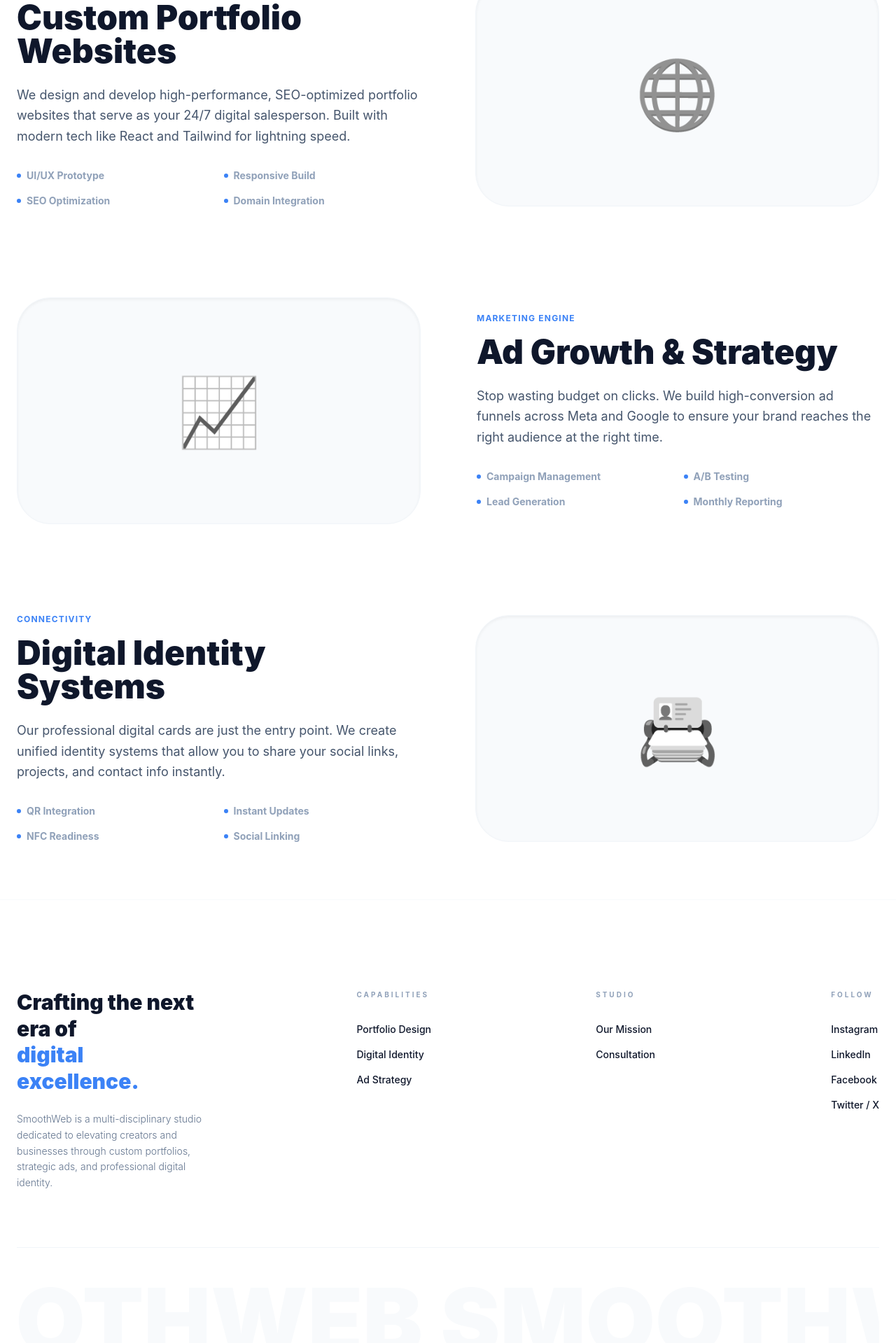
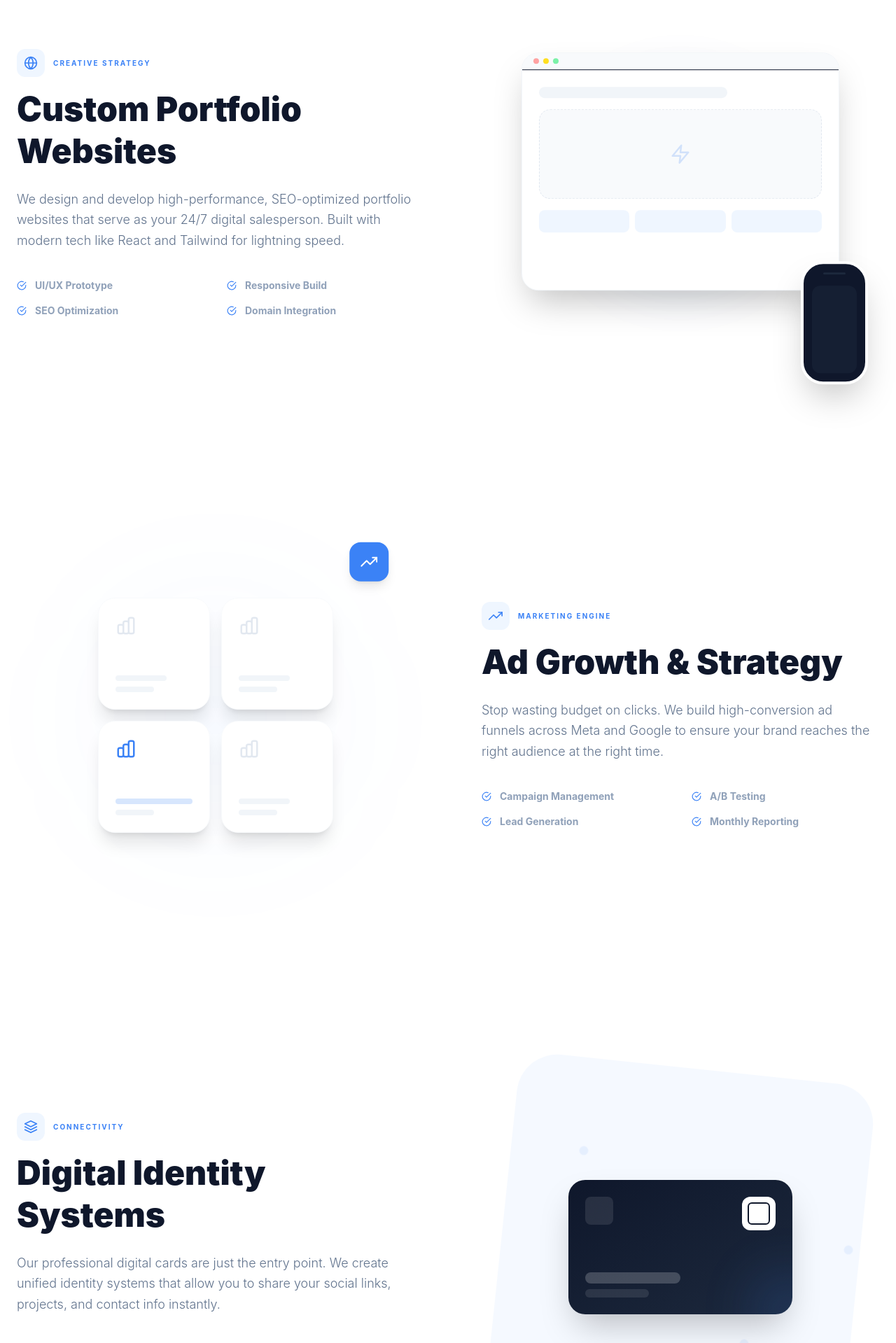
Before and after one commit to Akash6297/client-SW, a React (Vite) app: page /services in a window 1280 px wide. Shown: the part 511-2430 px from the top of the page at 70% size. Built offline with nearby package versions, Linux system fonts and the light colour scheme.

Commit message:
update service page

```diff
--- a/src/pages/Services.jsx
+++ b/src/pages/Services.jsx
@@ -1,26 +1,34 @@
 /* eslint-disable no-unused-vars */
 import React from 'react';
 import { motion } from 'framer-motion';
+import { FiGlobe, FiTrendingUp, FiLayers, FiZap, FiCheckCircle } from 'react-icons/fi';
+import { HiOutlineLightBulb, HiOutlineDeviceMobile, HiOutlineChartBar } from 'react-icons/hi';
 
 export default function Services() {
   const allServices = [
     {
       title: "Custom Portfolio Websites",
       category: "Creative Strategy",
+      icon: <FiGlobe />,
       desc: "We design and develop high-performance, SEO-optimized portfolio websites that serve as your 24/7 digital salesperson. Built with modern tech like React and Tailwind for lightning speed.",
-      features: ["UI/UX Prototype", "Responsive Build", "SEO Optimization", "Domain Integration"]
+      features: ["UI/UX Prototype", "Responsive Build", "SEO Optimization", "Domain Integration"],
+      visual: <PortfolioVisual />
     },
     {
       title: "Ad Growth & Strategy",
       category: "Marketing Engine",
+      icon: <FiTrendingUp />,
       desc: "Stop wasting budget on clicks. We build high-conversion ad funnels across Meta and Google to ensure your brand reaches the right audience at the right time.",
-      features: ["Campaign Management", "A/B Testing", "Lead Generation", "Monthly Reporting"]
+      features: ["Campaign Management", "A/B Testing", "Lead Generation", "Monthly Reporting"],
+      visual: <AdsVisual />
     },
     {
       title: "Digital Identity Systems",
       category: "Connectivity",
+      icon: <FiLayers />,
       desc: "Our professional digital cards are just the entry point. We create unified identity systems that allow you to share your social links, projects, and contact info instantly.",
-      features: ["QR Integration", "Instant Updates", "NFC Readiness", "Social Linking"]
+      features: ["QR Integration", "Instant Updates", "NFC Readiness", "Social Linking"],
+      visual: <IdentityVisual />
     }
   ];
 
@@ -30,44 +38,167 @@ export default function Services() {
 
         {/* HEADER */}
         <header className="mb-24 text-center lg:text-left">
-          <h1 className="text-6xl md:text-8xl font-black text-slate-900 tracking-tighter mb-6">Solutions.</h1>
-          <p className="text-xl text-slate-500 max-w-2xl font-light">
-            We provide the technical and strategic backbone for creators, freelancers, and businesses who refuse to be average.
-          </p>
+          <motion.div
+             initial={{ opacity: 0, x: -20 }}
+             animate={{ opacity: 1, x: 0 }}
+          >
+            <h1 className="text-6xl md:text-8xl font-black text-slate-900 tracking-tighter mb-6">
+                Solutions<span className="text-brand-primary">.</span>
+            </h1>
+            <p className="text-xl text-slate-500 max-w-2xl font-light leading-relaxed">
+                We provide the technical and strategic backbone for visionaries who refuse to be average.
+                Explore our three pillars of digital dominance.
+            </p>
+          </motion.div>
         </header>
 
         {/* SERVICE GRID */}
-        <div className="space-y-32">
+        <div className="space-y-32 lg:space-y-48">
           {allServices.map((service, index) => (
             <motion.div
               key={index}
-              initial={{ opacity: 0, y: 40 }}
+              initial={{ opacity: 0, y: 60 }}
               whileInView={{ opacity: 1, y: 0 }}
-              viewport={{ once: true }}
-              className={`flex flex-col ${index % 2 !== 0 ? 'lg:flex-row-reverse' : 'lg:flex-row'} gap-20 items-center`}
+              transition={{ duration: 0.8, ease: "easeOut" }}
+              viewport={{ once: true, margin: "-100px" }}
+              className={`flex flex-col ${index % 2 !== 0 ? 'lg:flex-row-reverse' : 'lg:flex-row'} gap-16 lg:gap-24 items-center`}
             >
+              {/* Content Side */}
               <div className="flex-1">
-                <span className="text-brand-primary font-bold uppercase tracking-widest text-xs mb-4 block">{service.category}</span>
-                <h2 className="text-4xl md:text-5xl font-black text-slate-900 mb-6">{service.title}</h2>
-                <p className="text-lg text-slate-600 leading-relaxed mb-8">{service.desc}</p>
-                <ul className="grid grid-cols-2 gap-4">
+                <div className="flex items-center gap-3 mb-4">
+                    <div className="w-10 h-10 rounded-xl bg-blue-50 flex items-center justify-center text-brand-primary text-xl">
+                        {service.icon}
+                    </div>
+                    <span className="text-brand-primary font-bold uppercase tracking-[0.2em] text-[10px]">{service.category}</span>
+                </div>
+
+                <h2 className="text-4xl md:text-5xl font-black text-slate-900 mb-6 leading-tight">{service.title}</h2>
+                <p className="text-lg text-slate-500 leading-relaxed mb-10 font-light">{service.desc}</p>
+
+                <ul className="grid grid-cols-1 sm:grid-cols-2 gap-y-4 gap-x-8">
                   {service.features.map(f => (
-                    <li key={f} className="flex items-center gap-2 text-sm font-bold text-slate-400">
-                      <div className="w-1.5 h-1.5 rounded-full bg-brand-primary"></div> {f}
+                    <li key={f} className="flex items-center gap-3 text-sm font-bold text-slate-400 group">
+                      <FiCheckCircle className="text-brand-primary group-hover:scale-110 transition-transform" /> {f}
                     </li>
                   ))}
                 </ul>
               </div>
-              <div className="flex-1 w-full aspect-video bg-slate-50 rounded-[3rem] border border-slate-100 flex items-center justify-center shadow-inner group overflow-hidden">
-                <div className="text-8xl grayscale group-hover:grayscale-0 transition-all duration-700 group-hover:scale-110">
-                   {index === 0 ? "🌐" : index === 1 ? "📈" : "📇"}
-                </div>
+
+              {/* Visual Side */}
+              <div className="flex-1 w-full aspect-square md:aspect-video lg:aspect-square relative flex items-center justify-center">
+                 {service.visual}
               </div>
             </motion.div>
           ))}
         </div>
-
       </div>
     </div>
   );
 }
+
+/* --- CUSTOM GRAPHIC COMPONENTS FOR EACH SERVICE --- */
+
+function PortfolioVisual() {
+    return (
+        <div className="relative w-full h-full flex items-center justify-center">
+            {/* Background Blob */}
+            <div className="absolute w-64 h-64 bg-brand-primary/10 rounded-full blur-3xl animate-pulse"></div>
+            {/* Floating Website Mockup */}
+            <motion.div
+                animate={{ y: [0, -20, 0] }}
+                transition={{ repeat: Infinity, duration: 4 }}
+                className="relative z-10 w-4/5 h-3/5 bg-white rounded-3xl shadow-2xl border border-slate-100 overflow-hidden flex flex-col"
+            >
+                <div className="h-6 bg-slate-50 border-b flex gap-1.5 px-4 items-center">
+                    <div className="w-2 h-2 rounded-full bg-red-300"></div>
+                    <div className="w-2 h-2 rounded-full bg-yellow-300"></div>
+                    <div className="w-2 h-2 rounded-full bg-green-300"></div>
+                </div>
+                <div className="p-6 space-y-4">
+                    <div className="w-2/3 h-4 bg-slate-100 rounded-full"></div>
+                    <div className="w-full h-32 bg-slate-50 rounded-2xl flex items-center justify-center border border-dashed border-slate-200">
+                        <FiZap className="text-brand-primary text-3xl opacity-20" />
+                    </div>
+                    <div className="grid grid-cols-3 gap-2">
+                        <div className="h-8 bg-blue-50 rounded-lg"></div>
+                        <div className="h-8 bg-blue-50 rounded-lg"></div>
+                        <div className="h-8 bg-blue-50 rounded-lg"></div>
+                    </div>
+                </div>
+            </motion.div>
+            {/* Mobile Mockup Overlay */}
+            <motion.div
+                animate={{ y: [0, 20, 0] }}
+                transition={{ repeat: Infinity, duration: 4, delay: 0.5 }}
+                className="absolute right-4 bottom-4 w-24 h-44 bg-slate-900 rounded-[2rem] border-[4px] border-white shadow-2xl z-20 flex flex-col items-center p-3"
+            >
+                <div className="w-8 h-1 bg-slate-800 rounded-full mb-4"></div>
+                <div className="w-full h-full bg-slate-800/50 rounded-xl"></div>
+            </motion.div>
+        </div>
+    )
+}
+
+function AdsVisual() {
+    return (
+        <div className="relative w-full h-full flex items-center justify-center">
+             <div className="absolute w-72 h-72 bg-blue-500/5 rounded-full blur-[100px]"></div>
+             <div className="relative z-10 grid grid-cols-2 gap-4">
+                {[1,2,3,4].map(i => (
+                    <motion.div
+                        key={i}
+                        whileHover={{ scale: 1.05, rotate: i % 2 === 0 ? 2 : -2 }}
+                        className="w-32 h-32 md:w-40 md:h-40 bg-white rounded-3xl shadow-xl border border-slate-50 p-6 flex flex-col justify-between group cursor-default"
+                    >
+                        <HiOutlineChartBar className={`text-3xl ${i === 3 ? 'text-brand-primary' : 'text-slate-200'}`} />
+                        <div className="space-y-2">
+                            <div className={`h-2 rounded-full ${i === 3 ? 'w-full bg-brand-primary/20' : 'w-2/3 bg-slate-100'}`}></div>
+                            <div className="h-2 w-1/2 bg-slate-100 rounded-full"></div>
+                        </div>
+                    </motion.div>
+                ))}
+             </div>
+             {/* Floating Target Arrow */}
+             <motion.div
+                animate={{ x: [-10, 10, -10], y: [10, -10, 10] }}
+                transition={{ repeat: Infinity, duration: 5 }}
+                className="absolute top-10 right-10 bg-brand-primary text-white p-4 rounded-2xl shadow-lg z-20"
+             >
+                <FiTrendingUp className="text-2xl" />
+             </motion.div>
+        </div>
+    )
+}
+
+function IdentityVisual() {
+    return (
+        <div className="relative w-full h-full flex items-center justify-center">
+            <div className="absolute inset-0 bg-brand-primary/5 rounded-[4rem] rotate-6 scale-90"></div>
+            {/* The "Main" Digital Card */}
+            <motion.div
+                whileHover={{ rotateY: 15 }}
+                className="relative z-10 w-72 h-44 md:w-80 md:h-48 bg-gradient-to-br from-slate-900 to-slate-800 rounded-3xl p-6 shadow-2xl flex flex-col justify-between overflow-hidden"
+            >
+                <div className="flex justify-between items-start">
+                    <div className="w-10 h-10 bg-white/10 rounded-lg backdrop-blur-md"></div>
+                    <div className="w-12 h-12 bg-white rounded-xl flex items-center justify-center">
+                        <div className="w-8 h-8 border-2 border-slate-900 rounded-md"></div>
+                    </div>
+                </div>
+                <div className="space-y-2">
+                    <div className="h-4 w-1/2 bg-white/20 rounded-full"></div>
+                    <div className="h-3 w-1/3 bg-white/10 rounded-full"></div>
+                </div>
+                {/* Decoration */}
+                <div className="absolute -bottom-10 -right-10 w-24 h-24 bg-brand-primary opacity-20 blur-2xl rounded-full"></div>
+            </motion.div>
+
+            {/* Floating Connection Points */}
+            <div className="absolute inset-0 z-0 opacity-20">
+                <div className="absolute top-1/4 left-1/4 w-2 h-2 bg-brand-primary rounded-full animate-ping"></div>
+                <div className="absolute bottom-1/4 right-1/3 w-2 h-2 bg-brand-primary rounded-full animate-ping delay-700"></div>
+                <div className="absolute top-1/2 right-10 w-2 h-2 bg-brand-primary rounded-full animate-ping delay-300"></div>
+            </div>
+        </div>
+    )
+}
```
